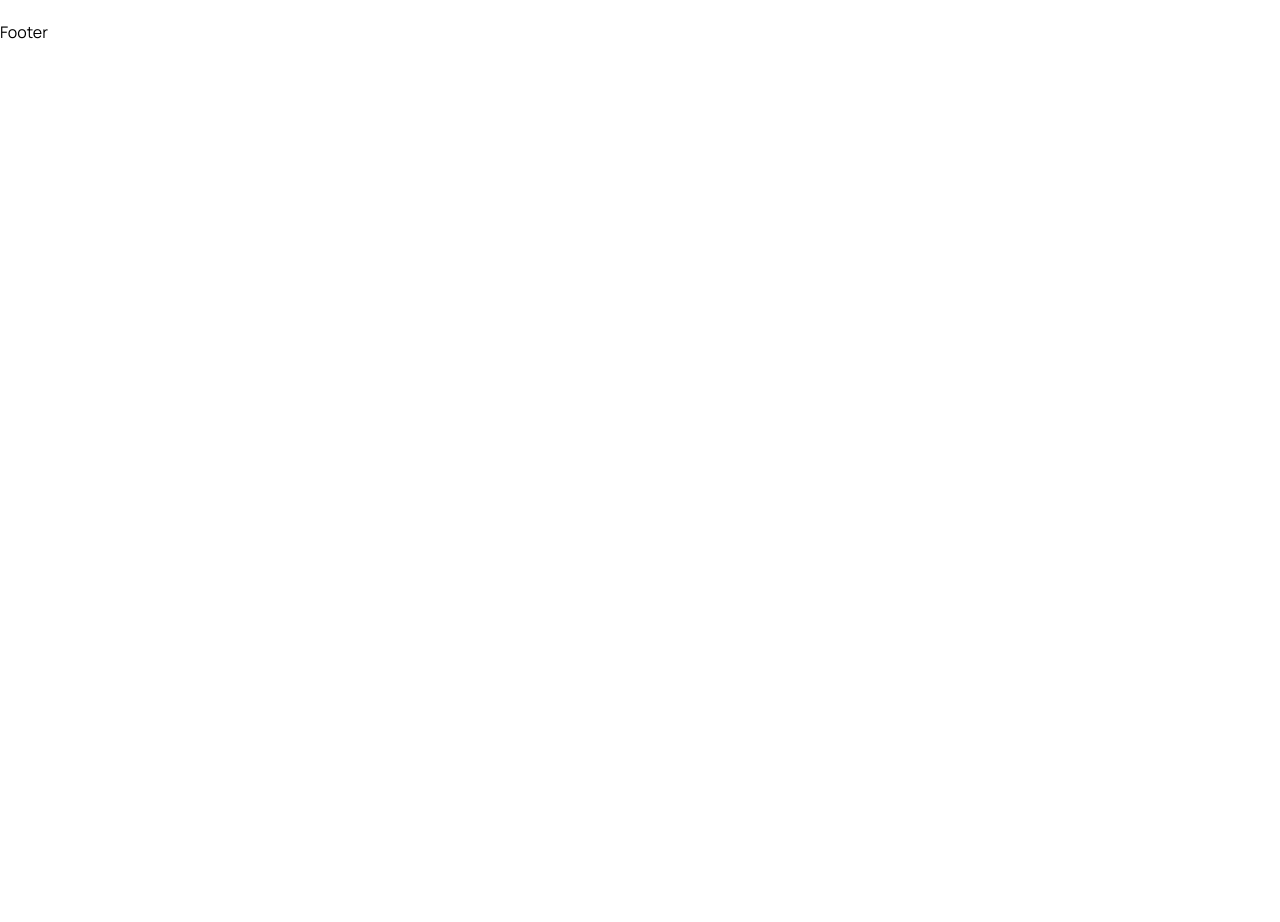
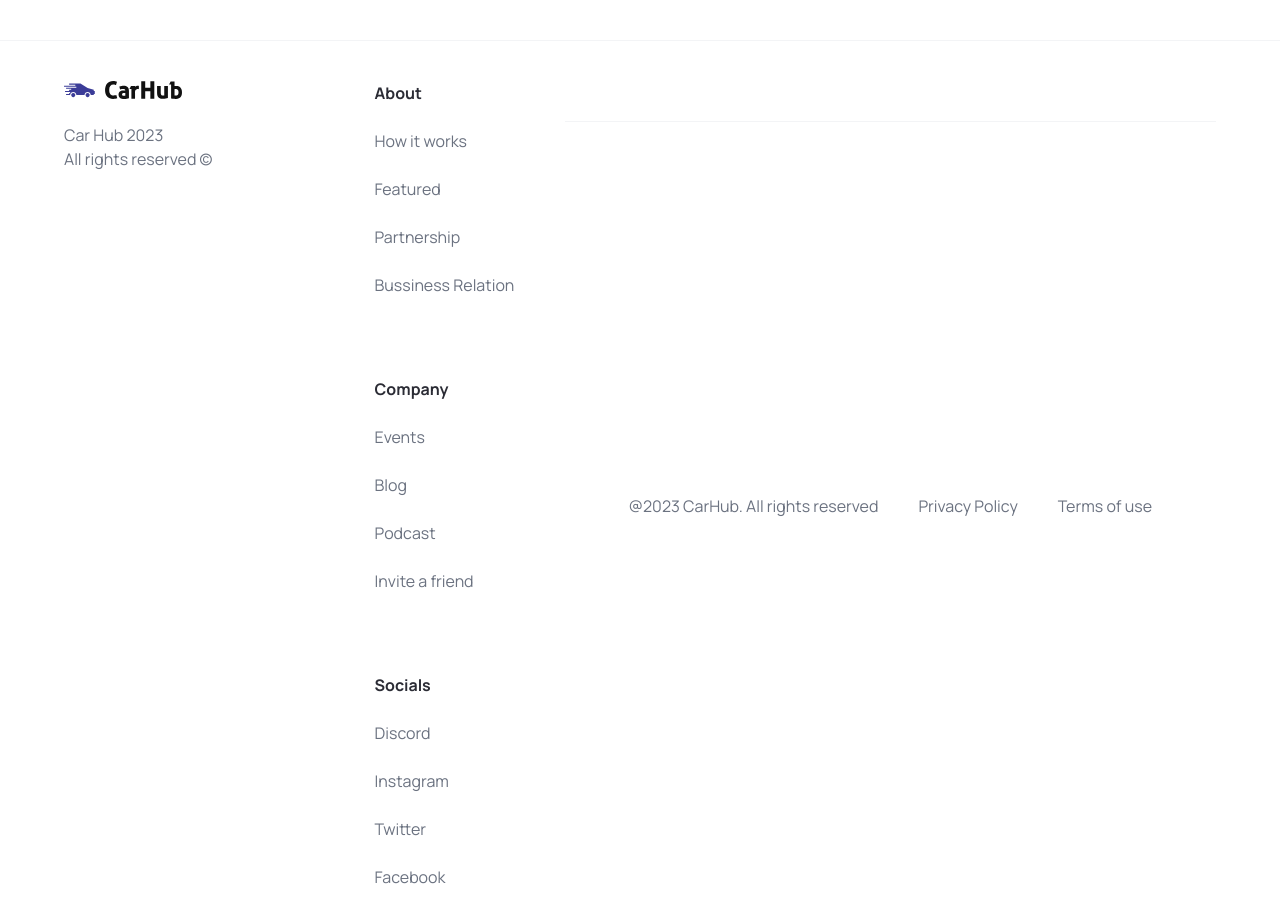
Before and after one commit to MadCoder911/NextJs-Cars-App, a Next.js app: page / in a window 1280 px wide. Shown: the part 780-1702 px from the top of the page. Before the commit the page ends 824 px from the top, so only its background shows below. Built offline with nearby package versions, Linux system fonts and the light colour scheme.

Commit message:
finished the footer

```diff
--- a/components/Footer.tsx
+++ b/components/Footer.tsx
@@ -1,6 +1,52 @@
 import Link from "next/link";
 import Image from "next/image";
+import { footerLinks } from "@/constants";
+
 const Footer = () => {
-  return <div>Footer</div>;
+  return (
+    <footer className="flex flex-col text-black-100 mt-5 border-t border-gray-100">
+      <div className="flex max-md:flex-col flex-wrap justify-between gap-5 sm:px-16 px-6 py-10">
+        <div className="flex flex-col justify-start justify-start items-start gap-6 ">
+          <Image src="/logo.svg" alt="Car Hub Logo" width={118} height={18} />
+          <p className="text-base text-gray-500">
+            Car Hub 2023 <br /> All rights reserved &copy;
+          </p>
+        </div>
+        <div className="footer__links">
+          {footerLinks.map((link) => {
+            return (
+              <div key={link.title} className="footer__link">
+                <h3 className="font-bold">{link.title}</h3>
+                {link.links.map((singleLink) => {
+                  return (
+                    <Link
+                      key={singleLink.title}
+                      href={singleLink.url}
+                      className="text-gray-500"
+                    >
+                      {singleLink.title}
+                    </Link>
+                  );
+                })}
+              </div>
+            );
+          })}
+        </div>
+        <div className="flex justify-center items-center flex-wrap mt-10 border-t border-gray-100 sm:px-16 px-6 py-10">
+          <div className="footer__copyrights-link">
+            <Link href={"/"} className="text-gray-500">
+              @2023 CarHub. All rights reserved
+            </Link>
+            <Link href={"/"} className="text-gray-500">
+              Privacy Policy
+            </Link>
+            <Link href={"/"} className="text-gray-500">
+              Terms of use
+            </Link>
+          </div>
+        </div>
+      </div>
+    </footer>
+  );
 };
 export default Footer;
--- a/components/Hero.tsx
+++ b/components/Hero.tsx
@@ -27,8 +27,8 @@
             alt="car image"
             className="object-contain"
           />
-          <div className="hero__image-overlay"></div>
         </div>
+        <div className="hero__image-overlay"></div>
       </div>
     </div>
   );
--- /dev/null
+++ b/constants/index.ts
@@ -0,0 +1,101 @@
+export const manufacturers = [
+  "Acura",
+  "Alfa Romeo",
+  "Aston Martin",
+  "Audi",
+  "Bentley",
+  "BMW",
+  "Buick",
+  "Cadillac",
+  "Chevrolet",
+  "Chrysler",
+  "Citroen",
+  "Dodge",
+  "Ferrari",
+  "Fiat",
+  "Ford",
+  "GMC",
+  "Honda",
+  "Hyundai",
+  "Infiniti",
+  "Jaguar",
+  "Jeep",
+  "Kia",
+  "Lamborghini",
+  "Land Rover",
+  "Lexus",
+  "Lincoln",
+  "Maserati",
+  "Mazda",
+  "McLaren",
+  "Mercedes-Benz",
+  "MINI",
+  "Mitsubishi",
+  "Nissan",
+  "Porsche",
+  "Ram",
+  "Rolls-Royce",
+  "Subaru",
+  "Tesla",
+  "Toyota",
+  "Volkswagen",
+  "Volvo",
+];
+
+export const yearsOfProduction = [
+  { title: "Year", value: "" },
+  { title: "2015", value: "2015" },
+  { title: "2016", value: "2016" },
+  { title: "2017", value: "2017" },
+  { title: "2018", value: "2018" },
+  { title: "2019", value: "2019" },
+  { title: "2020", value: "2020" },
+  { title: "2021", value: "2021" },
+  { title: "2022", value: "2022" },
+  { title: "2023", value: "2023" },
+];
+
+export const fuels = [
+  {
+    title: "Fuel",
+    value: "",
+  },
+  {
+    title: "Gas",
+    value: "Gas",
+  },
+  {
+    title: "Electricity",
+    value: "Electricity",
+  },
+];
+
+export const footerLinks = [
+  {
+    title: "About",
+    links: [
+      { title: "How it works", url: "/" },
+      { title: "Featured", url: "/" },
+      { title: "Partnership", url: "/" },
+      { title: "Bussiness Relation", url: "/" },
+    ],
+  },
+  {
+    title: "Company",
+    links: [
+      { title: "Events", url: "/" },
+      { title: "Blog", url: "/" },
+      { title: "Podcast", url: "/" },
+      { title: "Invite a friend", url: "/" },
+    ],
+  },
+  {
+    title: "Socials",
+    links: [
+      { title: "Discord", url: "/" },
+      { title: "Instagram", url: "/" },
+      { title: "Twitter", url: "/" },
+      { title: "Facebook", url: "/" },
+    ],
+  },
+];
```
